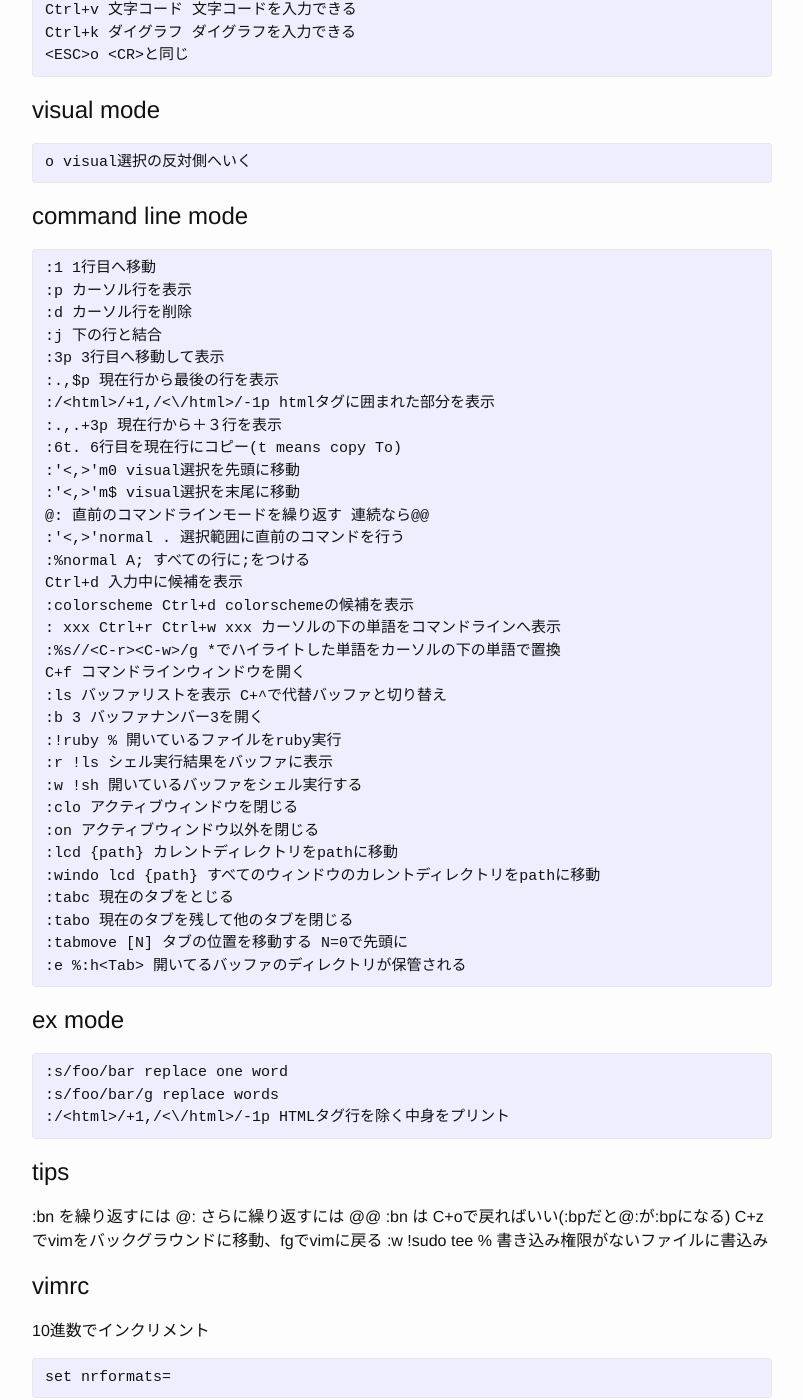
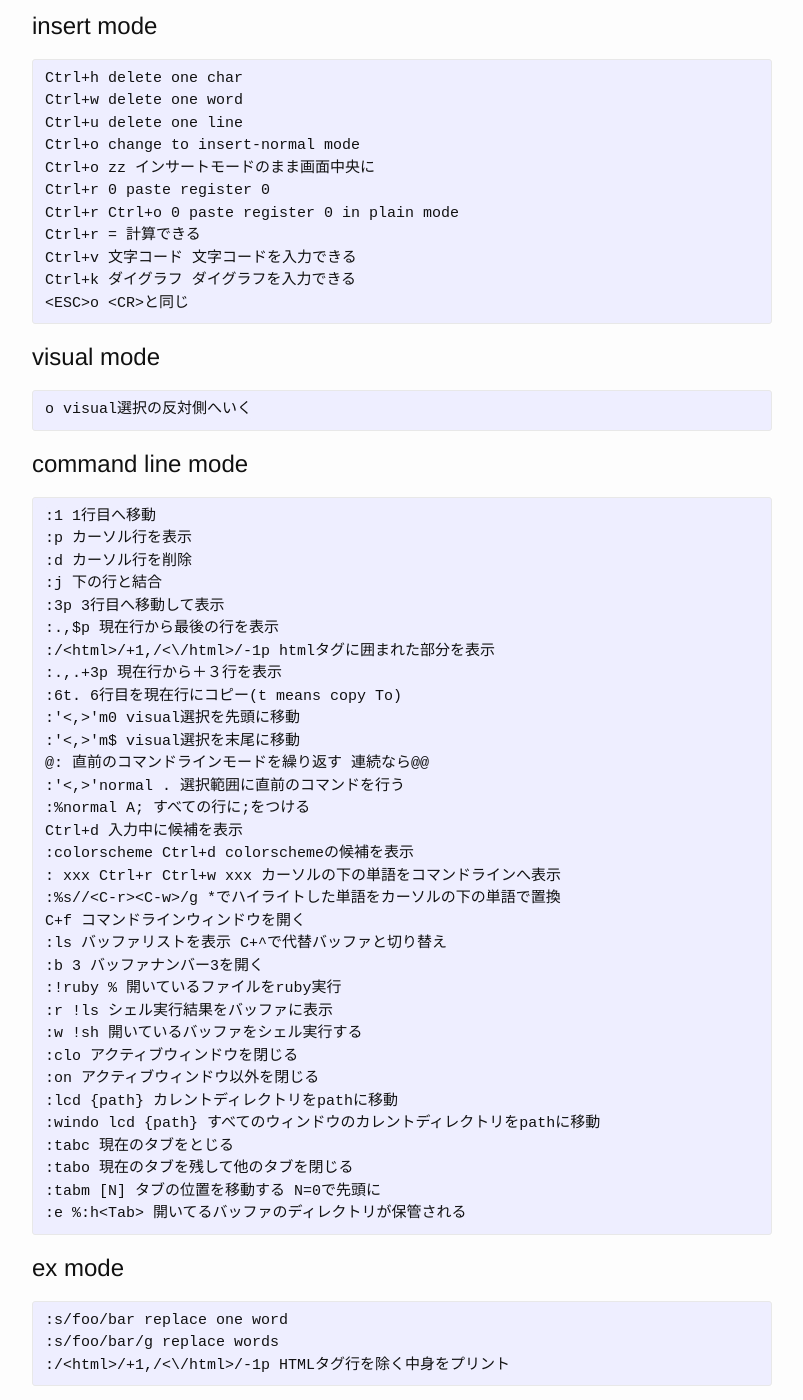
Before and after one commit to shoji-k/shoji-k.github.com, a Jekyll site: the page built from _posts/2016-04-21-vim.markdown, in a window 1280 px wide and 1400 px high, scrolled down 1289 px. Shown: the whole window, without its empty margins (238-1041 px from the left). Built offline with Jekyll 4.4.1, drawn with Linux system fonts in a browser that asks for light colours; some of the changed text lies outside the part shown.

Commit message:
update vim post

```diff
--- a/_posts/2016-04-21-vim.markdown
+++ b/_posts/2016-04-21-vim.markdown
@@ -97,7 +108,7 @@ C+f コマンドラインウィンドウを開く
 :windo lcd {path} すべてのウィンドウのカレントディレクトリをpathに移動
 :tabc 現在のタブをとじる
 :tabo 現在のタブを残して他のタブを閉じる
-:tabmove [N] タブの位置を移動する N=0で先頭に
+:tabm [N] タブの位置を移動する N=0で先頭に
 :e %:h<Tab> 開いてるバッファのディレクトリが保管される
 {% endhighlight %}
 
```
Also changed, not shown: other parts of _posts/2016-04-21-vim.markdown (+14 -0 lines).
